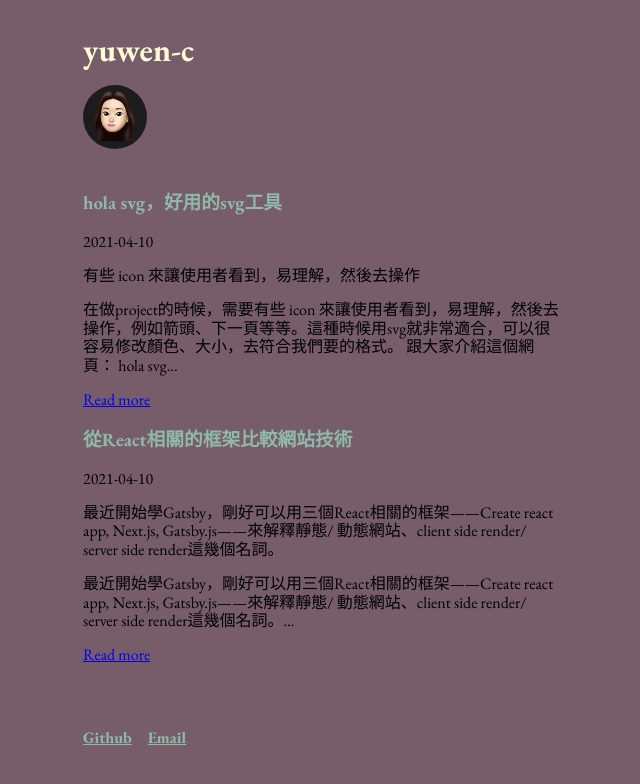
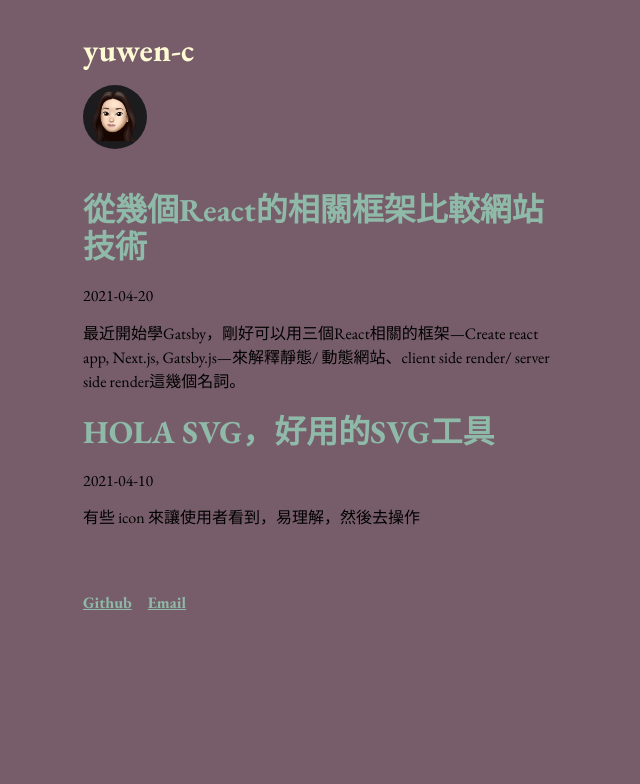
Before and after one commit to yuwen-c/gatsby-blog, a Gatsby site: page / in a window 1280 px wide. Shown: the whole page, without its empty margins (317-957 px from the left). Built offline with nearby package versions, Linux system fonts and the light colour scheme; Gatsby itself is replaced by a stand-in of ours.

Commit message:
add description as exerpt in index.js

````diff
--- a/gatsby-browser.js
+++ b/gatsby-browser.js
@@ -8,5 +8,7 @@
 import "@fontsource/eb-garamond" // Defaults to weight 400 with all styles included.
 import "@fontsource/eb-garamond/700.css" // Weight 500 with all styles included.
 import "@fontsource/noto-serif-tc"
+import "@fontsource/noto-serif-tc/600.css"
+
 // https://fonts.google.com/specimen/EB+Garamond
 // https://github.com/fontsource/fontsource/tree/main/packages/eb-garamond
--- a/src/markdown-pages/hola-svg.md
+++ b/src/markdown-pages/hola-svg.md
@@ -1,16 +1,18 @@
 ---
-title: "hola svg，好用的svg工具"
+title: "HOLA SVG，好用的SVG工具"
 date: "2021-04-10"
 description: "有些 icon 來讓使用者看到，易理解，然後去操作"
 ---
 
-<!-- ### hola svg，好用的svg工具. -->
+### 為什麼要用SVG
 
-在做project的時候，需要有些 icon 來讓使用者看到，易理解，然後去操作，例如箭頭、下一頁等等。這種時候用svg就非常適合，可以很容易修改顏色、大小，去符合我們要的格式。
+在做project的時候，需要有些icon來讓使用者操作，最好直覺易理解，例如箭頭、下一頁等等。這種時候用SVG就非常適合，可以很容易修改顏色、大小，去符合我們要的格式。
+
+### HOLA SVG
 
 跟大家介紹這個網頁：
 
-[hola svg](https://holasvg.com/icons/)
+[HOLA SVG](https://holasvg.com/icons/)
 
 我記得去年(2020)中下旬時第一次用它，那時候還沒有這麼多選擇，今年(2021)想要用時回去看，竟然多了好多圖案。
 
@@ -40,11 +42,13 @@ description: "有些 icon 來讓使用者看到，易理解，然後去操作"
 </div>
 ```
 
-p.s. 因為我用的是react，所以裡面所有的屬性都被改成Camel Case:
+**p.s. 因為我用的是react，所以裡面所有的屬性都被改成Camel Case**
 
 ```jsx
 stroke-width='8' -> strokeWidth='10'
 ```
+
+### 輕鬆客製化
 
 也因為code很簡單，我們也可以很容易去客製化，例如從stroke修改顏色，以及stroke-width調整寬度。
 
@@ -78,6 +82,7 @@ stroke-width='8' -> strokeWidth='10'
 	</svg>
 </div>
 ```
+### 其他資源
 
 還有一個SVG的資源 - Fontawesome 也很不錯，有很多生活化的圖案 ，不過就多了要安裝的步驟。
 
--- a/src/markdown-pages/rendering.md
+++ b/src/markdown-pages/rendering.md
@@ -1,7 +1,7 @@
 ---
-title: "從React相關的框架比較網站技術"
-date: "2021-04-10"
-description: "最近開始學Gatsby，剛好可以用三個React相關的框架——Create react app, Next.js, Gatsby.js——來解釋靜態/ 動態網站、client side render/ server side render這幾個名詞。"
+title: "從幾個React的相關框架比較網站技術"
+date: "2021-04-20"
+description: "最近開始學Gatsby，剛好可以用三個React相關的框架—Create react app, Next.js, Gatsby.js—來解釋靜態/ 動態網站、client side render/ server side render這幾個名詞。"
 ---
 
 
--- a/src/pages/index.js
+++ b/src/pages/index.js
@@ -12,7 +12,7 @@ const BlogLink = styled(Link)`
   text-decoration: none;
 `
 
-const BlogTitle = styled.h3`
+const BlogTitle = styled.h1`
   margin-top: 20px;
   color: #8FB9A8;
 `
@@ -28,9 +28,8 @@ export default ({data}) => (
             <BlogTitle>{node.frontmatter.title}</BlogTitle>
             </BlogLink>
             <span>{node.frontmatter.date}</span>
-            <p>{node.frontmatter.description}</p>
-            <p>{node.excerpt}</p>
-            <a href={node.fields.slug}>Read more</a>
+            <p className="lh-copy">{node.frontmatter.description}</p>
+            {/* <p>{node.excerpt}</p> */}
           </div>
         )
       })
````
Also changed, not shown: src/components/layout.js (+0 -9 lines), src/templates/blog-post.js (+7 -2 lines).
